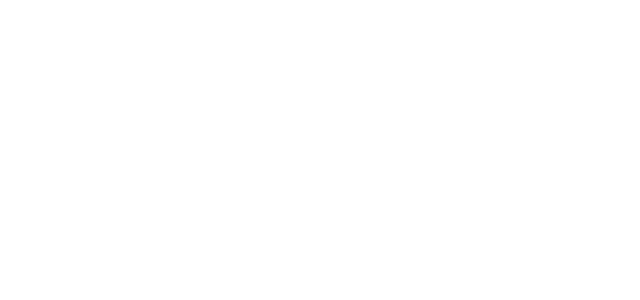
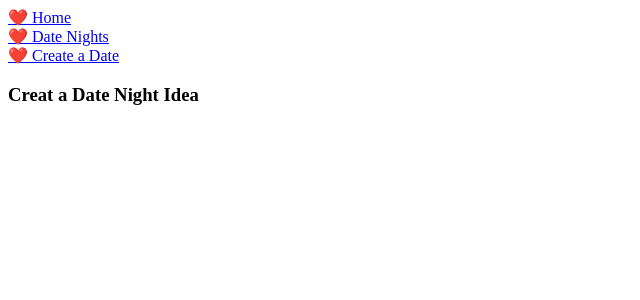
Before and after one commit to LetsJessCode/date_idea-client, a React (Create React App) app: page /ideas/new in a window 1280 px wide. Shown: the top 300 px of the page, without its empty margins (0-640 px from the left). Built offline with nearby package versions, Linux system fonts and the light colour scheme.

Commit message:
added navbar

```diff
--- a/src/App.js
+++ b/src/App.js
@@ -1,16 +1,24 @@
 import React, { Component } from 'react'
 import { BrowserRouter as Router, Switch, Route } from 'react-router-dom'
 import Home from './containers/Home'
-
+import IdeaForm from './containers/ideas/IdeaForm'
+import IdeaList from './containers/ideas/IdeaList'
+import IdeaShow from './containers/ideas/IdeaShow'
+import NavBar from './components/NavBar'
 class App extends Component {
   render() {
     return (
     <Router>
-      <Switch>
         <div>
-          <Route exact path="/" component= {Home} />
-        </div>
-      </Switch>
+          <NavBar />
+          <Switch>
+            <Route exact path="/" component= {Home} />
+            <Route exact path="/ideas" component= {IdeaList} />
+            <Route exact path="/ideas/new" component= {IdeaForm} />
+            <Route exact path="/ideas/:id" component= {IdeaShow} />
+            <Route render={ () => <p>Uh Oh 💔 ! you seem to have lost your way! Click home! </p> } />
+         </Switch>
+      </div>
     </Router>
     )
   }
--- /dev/null
+++ b/src/components/NavBar.js
@@ -0,0 +1,16 @@
+import React, { Component } from 'react'
+import { NavLink } from 'react-router-dom'
+
+ class NavBar extends Component {
+    render() {
+        return (
+        <nav>
+            <NavLink to="/"> ❤️ Home</NavLink> <br/>
+            <NavLink to="/ideas"> ❤️ Date Nights</NavLink> <br/>
+            <NavLink to="/ideas/new"> ❤️ Create a Date</NavLink>
+        </nav>
+        )
+    }
+}
+
+export default NavBar
--- a/src/containers/IdeaForm.js
+++ /dev/null
@@ -1 +0,0 @@
-<h3>Creat a Date Night Idea</h3>
--- a/src/containers/IdeaList.js
+++ /dev/null
@@ -1 +0,0 @@
-<h3>List of Date Nights</h3>
--- a/src/containers/IdeaShow.js
+++ /dev/null
@@ -1 +0,0 @@
-<h3>Date Idea and comments </h3>
--- /dev/null
+++ b/src/containers/ideas/IdeaForm.js
@@ -0,0 +1,13 @@
+import React, { Component } from 'react'
+
+export class IdeaForm extends Component {
+    render() {
+        return (
+            <div>
+                <h3>Creat a Date Night Idea</h3>
+            </div>
+        )
+    }
+}
+
+export default IdeaForm
--- /dev/null
+++ b/src/containers/ideas/IdeaList.js
@@ -0,0 +1,13 @@
+import React, { Component } from 'react'
+
+export class IdeaList extends Component {
+    render() {
+        return (
+            <div>
+               <h3>List of Date Nights</h3>
+            </div>
+        )
+    }
+}
+
+export default IdeaList
--- /dev/null
+++ b/src/containers/ideas/IdeaShow.js
@@ -0,0 +1,12 @@
+import React, { Component } from 'react'
+export class IdeaShow extends Component {
+    render() {
+        return (
+            <div>
+                <h3>Date Idea and comments </h3>
+            </div>
+        )
+    }
+}
+
+export default IdeaShow
```
Also changed, not shown: src/components/ideas/IdeaCard.js (added).
